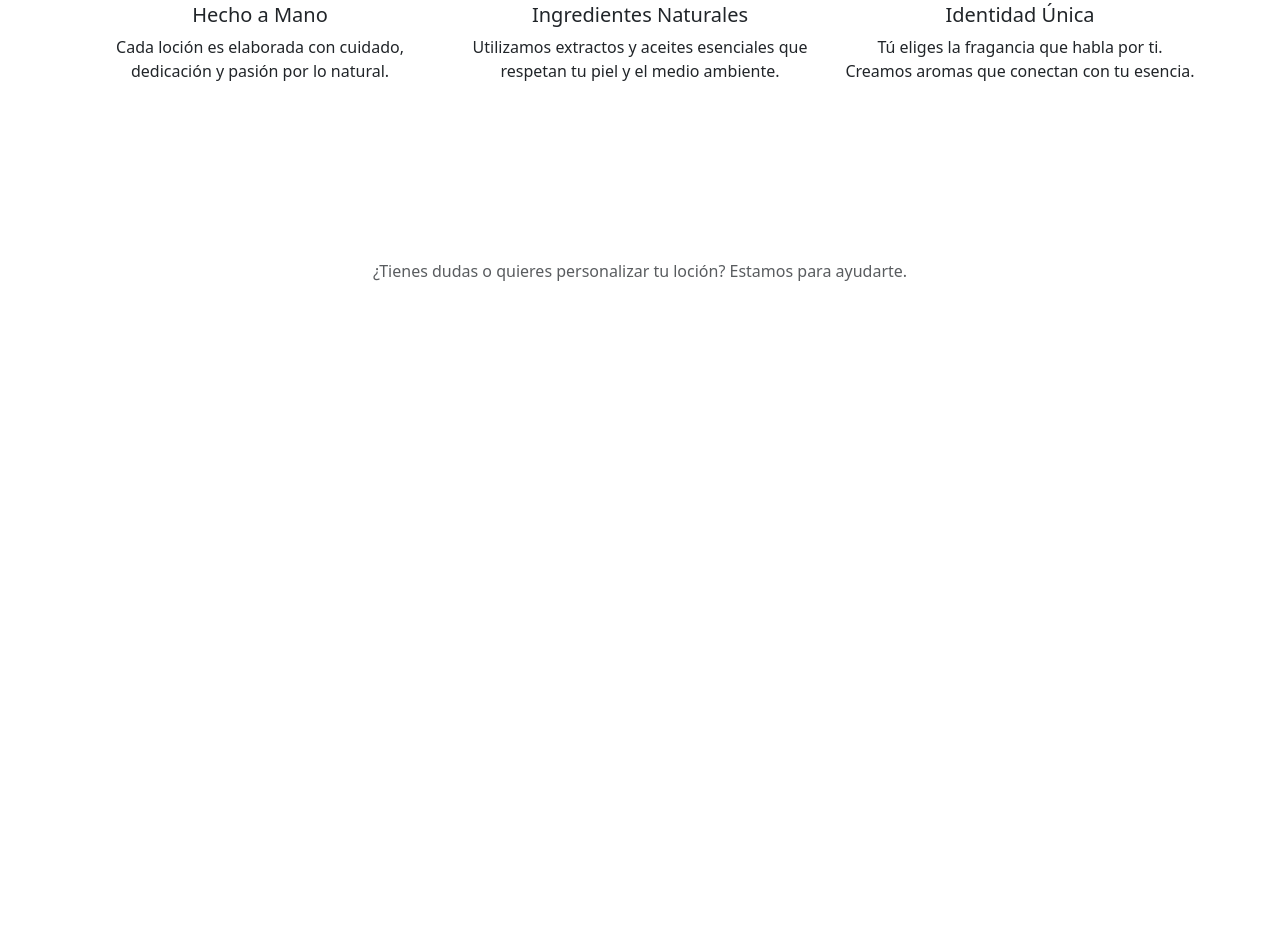
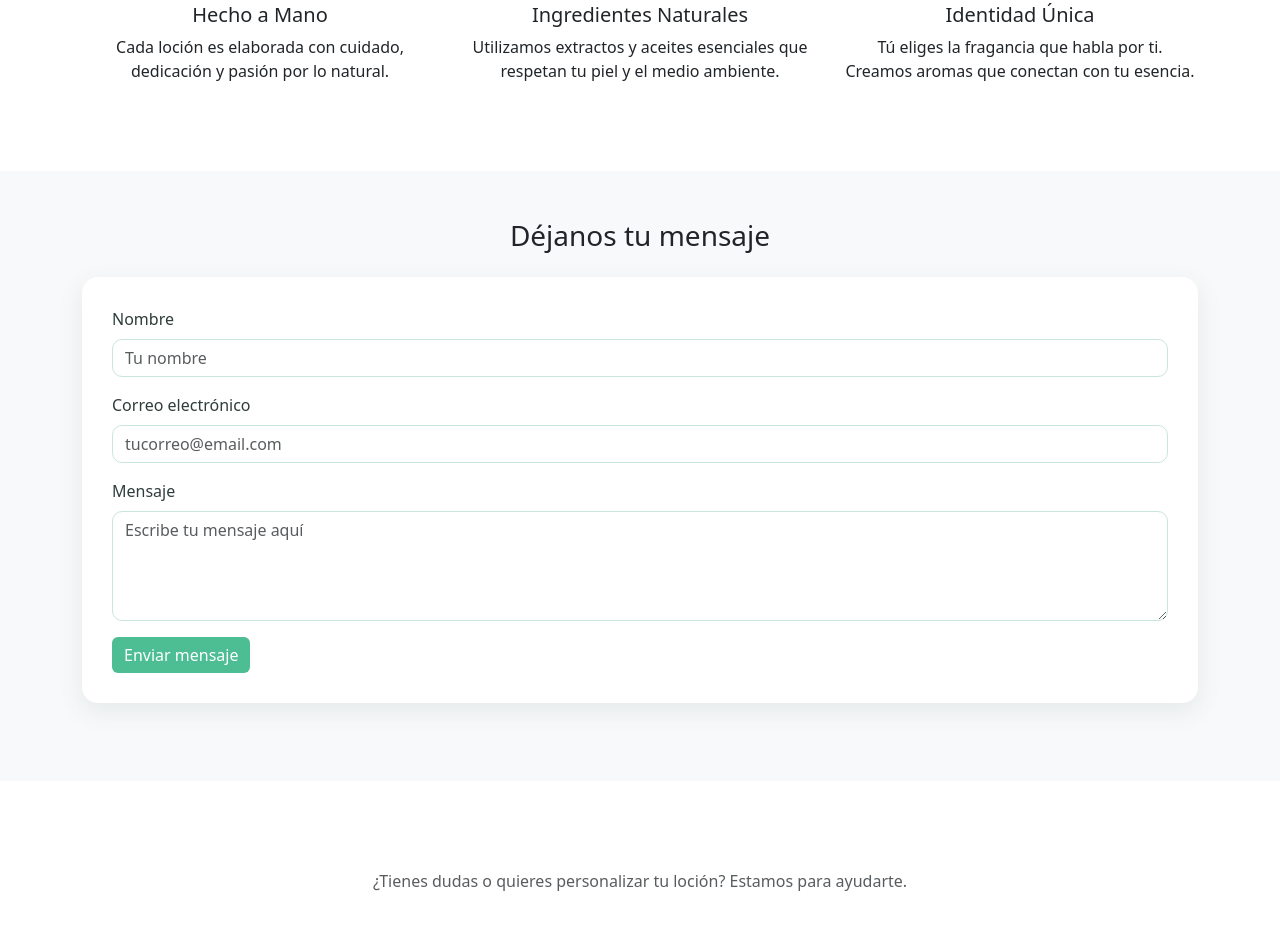
Before and after one commit to Dakles09/lociones, a website: page index.html in a window 1280 px wide. Shown: the part 913-1850 px from the top of the page. Before the commit the page ends 1262 px from the top, so only its background shows below. Drawn offline with nearby package versions, Linux system fonts and the light colour scheme; no server answers.

```diff
--- a/index.html
+++ b/index.html
@@ -85,6 +85,28 @@
         </div>
       </div>
     </section>
+
+    <!-- Formulario de contacto -->
+    <section id="formulario-contacto" class="py-5 bg-light">
+      <div class="container">
+        <h3 class="mb-4 text-center">Déjanos tu mensaje</h3>
+        <form>
+          <div class="mb-3">
+            <label for="name" class="form-label">Nombre</label>
+            <input type="text" class="form-control" id="name" placeholder="Tu nombre">
+          </div>
+          <div class="mb-3">
+            <label for="email" class="form-label">Correo electrónico</label>
+            <input type="email" class="form-control" id="email" placeholder="tucorreo@email.com">
+          </div>
+          <div class="mb-3">
+            <label for="message" class="form-label">Mensaje</label>
+            <textarea class="form-control" id="message" rows="4" placeholder="Escribe tu mensaje aquí"></textarea>
+          </div>
+          <button type="submit" class="btn btn-success">Enviar mensaje</button>
+        </form>
+      </div>
+    </section>
   </main>
 
   <footer id="contact" class="footer-dark text-white pt-5 pb-4">
```
